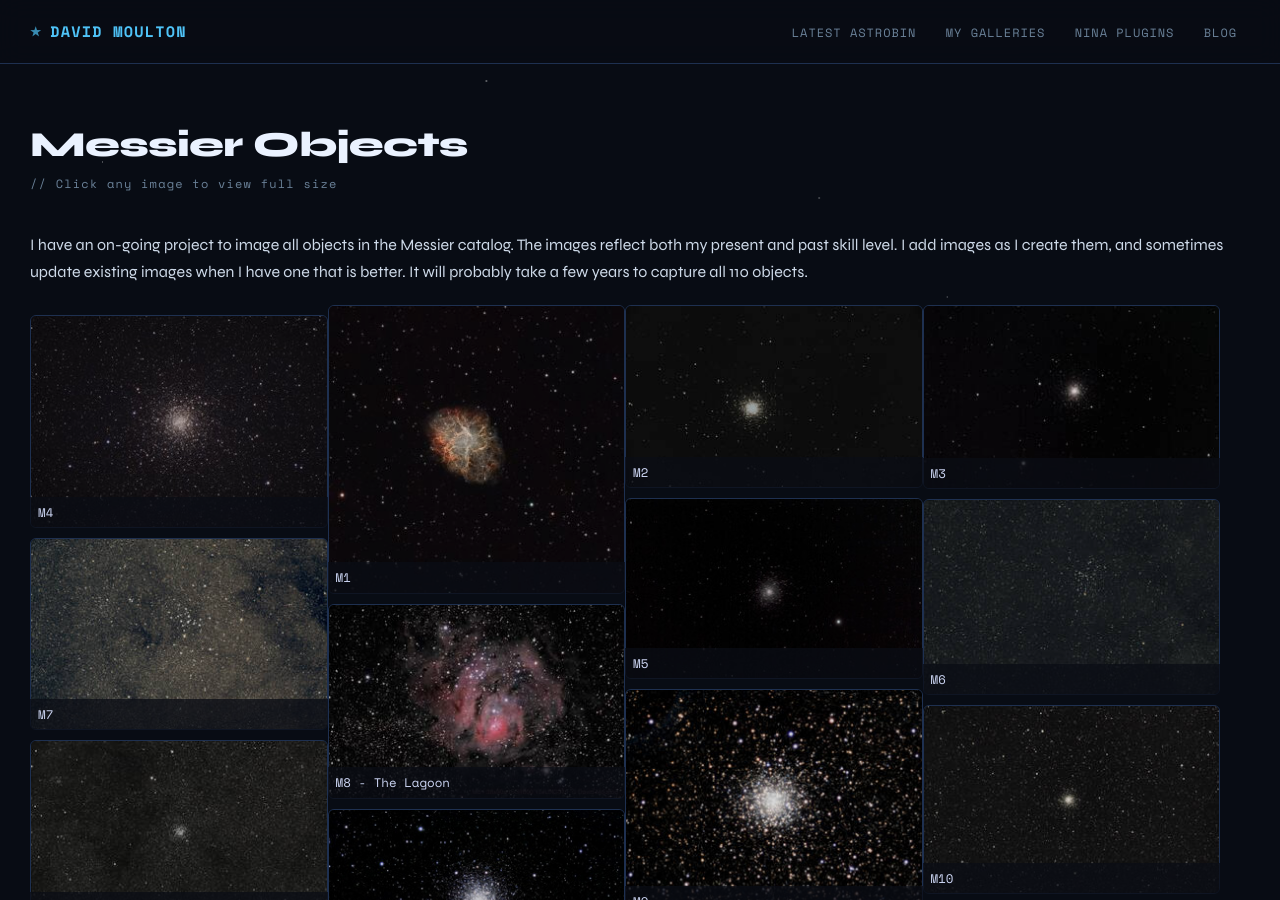
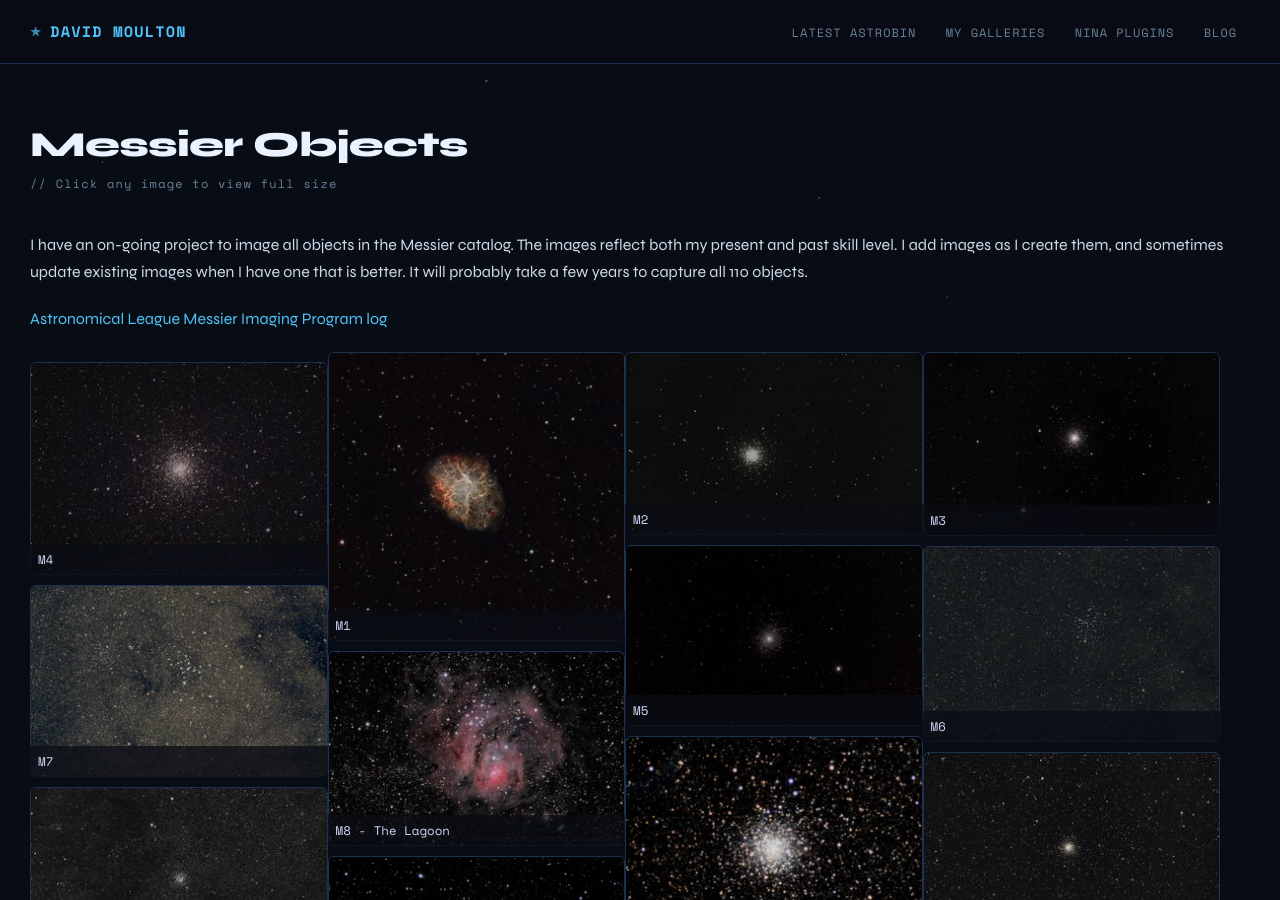
Before and after one commit to dmoulton/dmoulton.github.io, a Jekyll site: the page built from pages/astrophotography/messier.md, in a window 1280 px wide and 900 px high. Built offline with Jekyll 4.4.1, drawn with Linux system fonts in a browser that asks for light colours; comment, search, counter and statistics services are not loaded.

Commit message:
added a link to the observing log

```diff
--- a/pages/astrophotography/messier.md
+++ b/pages/astrophotography/messier.md
@@ -8,4 +8,6 @@ permalink: /astrophotography/messier
 
 I have an on-going project to image all objects in the Messier catalog. The images reflect both my present and past skill level. I add images as I create them, and sometimes update existing images when I have one that is better. It will probably take a few years to capture all 110 objects.
 
+[Astronomical League Messier Imaging Program log](./messier-list.html)
+
 {% include gallery-layout.html gallery=site.data.galleries.messier id_number=1 %}
```
